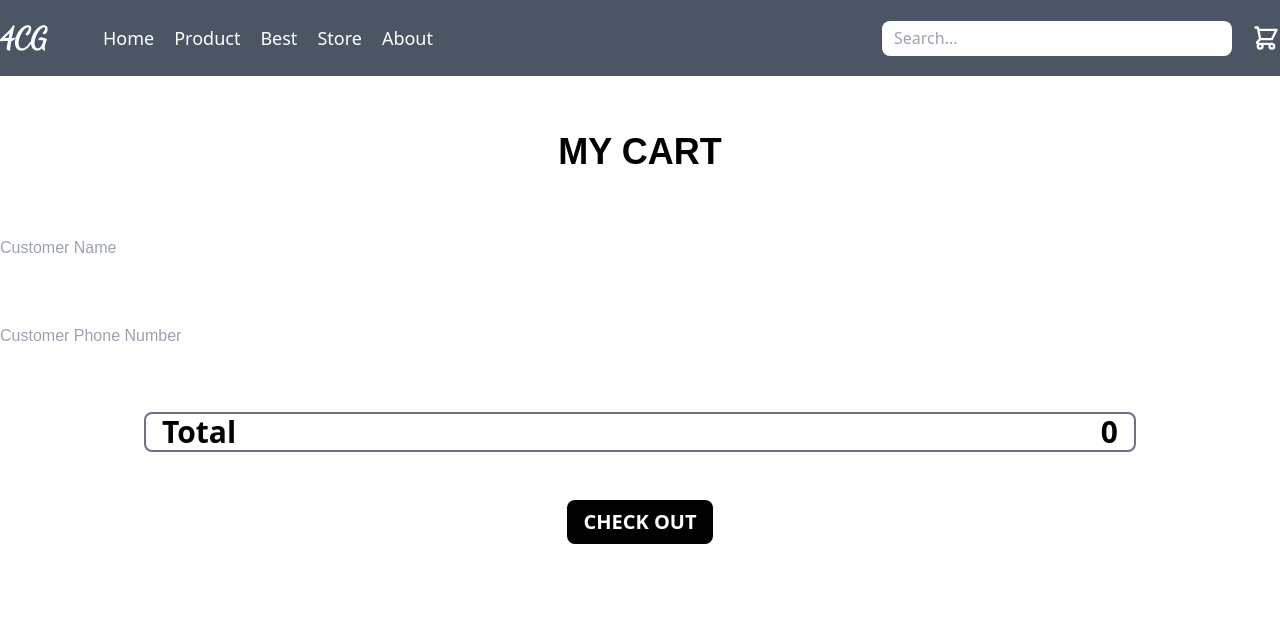
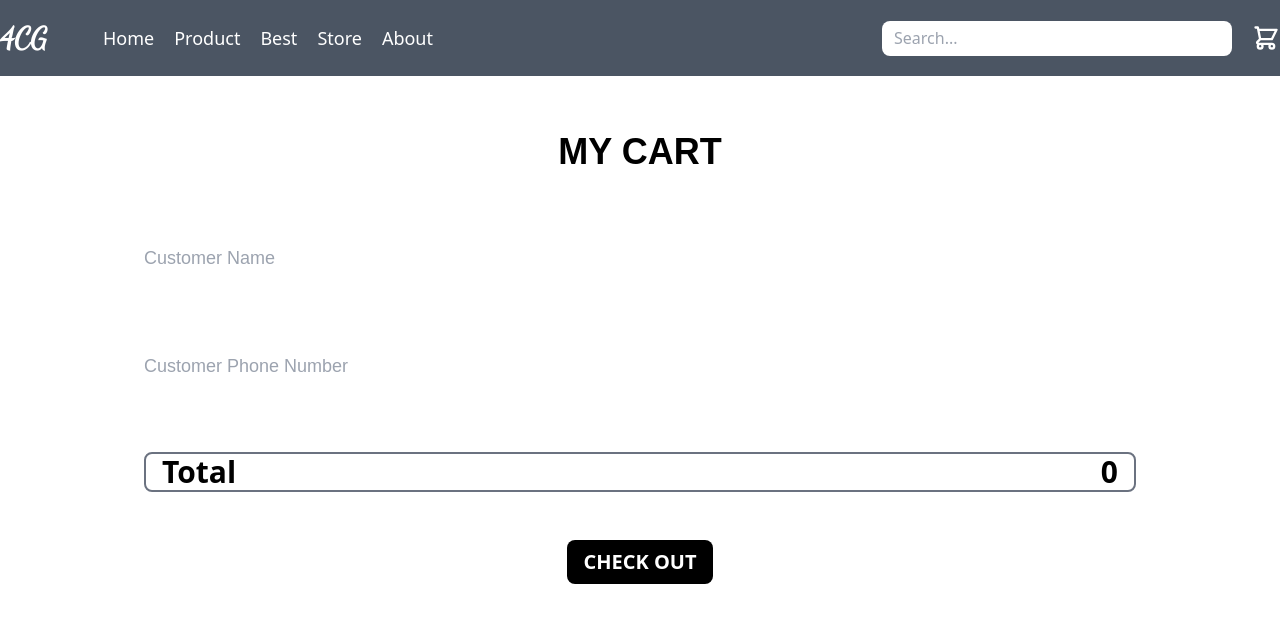
Before and after one commit to Pet3r1512/4CG_Store, a Next.js app: page /cart in a window 1280 px wide. Shown: the top 622 px of the page. Built offline with nearby package versions, Linux system fonts and the light colour scheme.

Commit message:
add Notice to Cart.js

```diff
--- a/pages/cart.js
+++ b/pages/cart.js
@@ -3,13 +3,17 @@ import { useAppContext } from "../hooks/state";
 import Header from "../Components/Header";
 import SideBar from "../Components/SideBar";
 import SubSearchBar from "../Components/SubSearchBar";
+import Notice from "../Components/Notice";
 import { convertPrice } from "../hooks/formatPrice";
 
 export default function Cart() {
   const [customerName, setCustomerName] = useState("");
   const [customerPhoneNumber, setCustomerPhoneNumber] = useState("");
+  const [showUserInputError, setShowUserInputError] = useState(false);
   const [receiptId, setReceiptId] = useState("");
   const [total, setTotal] = useState(0);
+
+  const noticeTimeOut = 3;
 
   const context = useAppContext();
   const [cart, setCart] = context.cartArray;
@@ -26,12 +30,22 @@ export default function Cart() {
     setTotal(cartTotal);
   }, [setTotal, cart]);
 
-  const onSubmitCheckout = useCallback(
-    () => {
-      fetch('/api/pay', {
-        method: 'POST',
+  const onSubmitCheckout = useCallback(() => {
+    if (!customerName || !customerPhoneNumber) {
+      setShowUserInputError(true);
+      return;
+    }
+
+    if (cart.length <= 0) {
+      alert("There's nothing in your cart");
+      return;
+    }
+
+    setShowUserInputError(false);
+    fetch("/api/pay", {
+      method: "POST",
       headers: {
-          'content-type': 'application/json',
+        "content-type": "application/json",
       },
       body: JSON.stringify({
         customerName,
@@ -49,9 +63,7 @@ export default function Cart() {
       .catch((error) => {
         console.error(error);
       });
-    },
-    [customerName, customerPhoneNumber, total, cart, setCart]
-  )
+  }, [customerName, customerPhoneNumber, total, cart, setCart]);
 
   return (
     <>
@@ -66,16 +78,26 @@ export default function Cart() {
             MY CART
           </h1>
         </div>
+        {showUserInputError &&
+          setTimeout(
+            <Notice status="" content="User input error!" />,
+            noticeTimeOut
+          )}
         {receiptId && (
+          <>
+            <Notice status={"success"} content="Payment success!" />
             <div className="mt-14 mb-16 font-poppins w-full flex flex-col justify-center items-centers">
               <h1 className="text-4xl font-semibold text-black text-center">
-              Your receipt id is: {receiptId}. We will contact you shortly to confirm the purchase.
+                Your receipt id is: {receiptId}. We will contact you shortly to
+                confirm the purchase.
               </h1>
             </div>
+          </>
         )}
-        <div className="mt-14 mb-16 font-poppins w-full flex flex-col justify-center items-centers">
+        <div className="max-w-5xl mx-auto mt-14 mb-16 font-poppins w-full flex flex-col justify-center items-centers">
           <input
             type="text"
+            className="text-lg px-4 py-2"
             placeholder="Customer Name"
             onChange={(event) => {
               event.preventDefault();
@@ -84,9 +106,10 @@ export default function Cart() {
             value={customerName}
           />
         </div>
-        <div className="mt-14 mb-16 font-poppins w-full flex flex-col justify-center items-centers">
+        <div className="max-w-5xl mx-auto mt-14 mb-16 font-poppins w-full flex flex-col justify-center items-centers">
           <input
             type="text"
+            className="text-lg px-4 py-2"
             placeholder="Customer Phone Number"
             onChange={(event) => {
               event.preventDefault();
@@ -96,8 +119,12 @@ export default function Cart() {
           />
         </div>
 
-        {cart.length > 0 && cart.map((item) => (
-          <div key={item.key} className="flex gap-x-3 sm:gap-x-14 justify-center h-full items-center max-w-5xl mx-auto">
+        {cart.length > 0 &&
+          cart.map((item) => (
+            <div
+              key={item.key}
+              className="flex gap-x-3 sm:gap-x-14 justify-center h-full items-center max-w-5xl mx-auto"
+            >
               <div>
                 <img className="max-w-[120px]" src={item.img} alt="" />
               </div>
```
Lines whose indentation alone changed are shown as unchanged.
